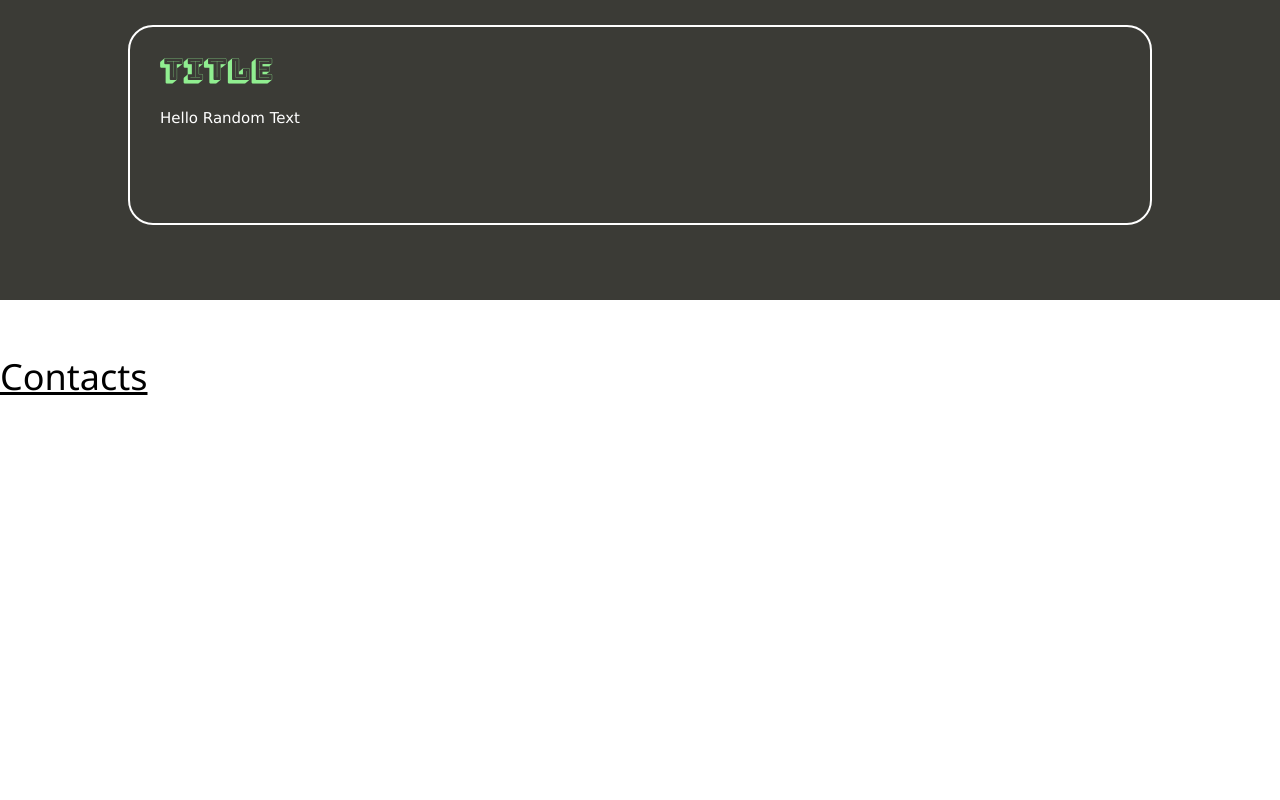
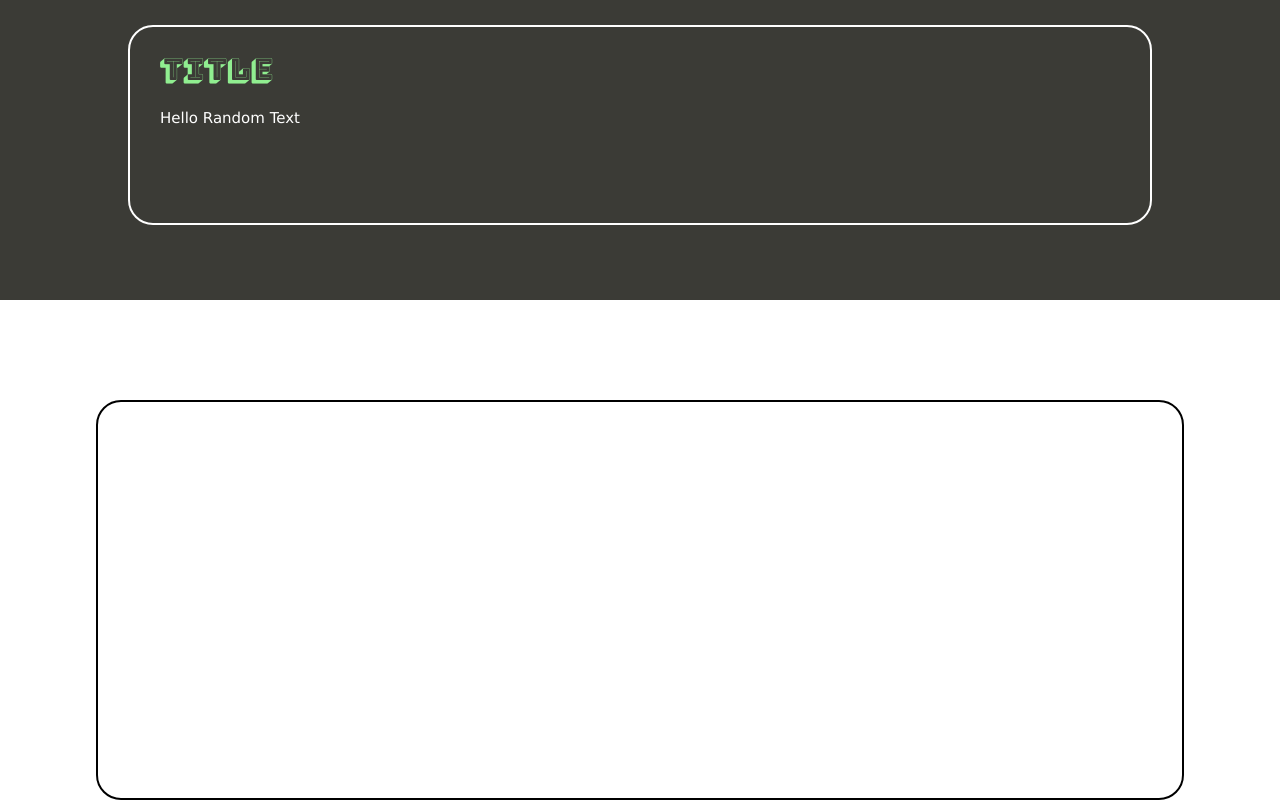
Before and after one commit to StudentCZ/my-website, a React (Create React App) app: page / in a window 1280 px wide. Shown: the part 1808-2608 px from the top of the page. Before the commit the page ends 2222 px from the top, so only its background shows below. Built offline with nearby package versions, Linux system fonts and the light colour scheme.

Commit message:
made a border box for contact page

```diff
--- a/src/components/Contact.js
+++ b/src/components/Contact.js
@@ -4,7 +4,7 @@ import style from './Contact.module.css';
 const Contact = () => {
   return (
     <div className={style.contact}>
-      <h1 className={style.heading}>Contacts</h1>
+      <div className={style.contactBox}></div>
     </div>
   );
 };
--- a/src/components/Contact.module.css
+++ b/src/components/Contact.module.css
@@ -1,4 +1,13 @@
 .contact {
-  margin-top: 50px;
+  margin-top: 100px;
   text-decoration: underline;
 }
+
+.contactBox {
+  border: 2px solid black;
+  border-radius: 25px;
+  width: 85vw;
+  margin-left: auto;
+  margin-right: auto;
+  height: 50vh;
+}
```
